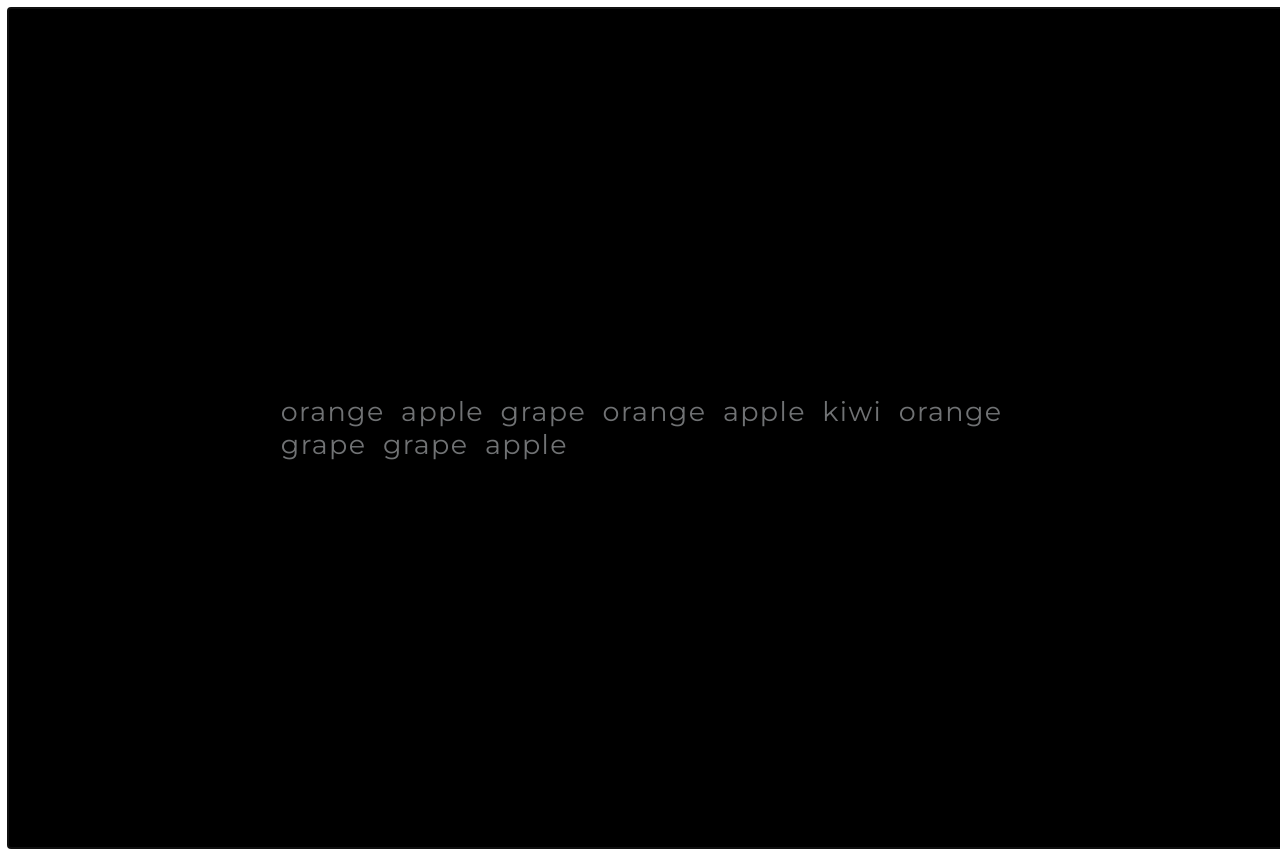
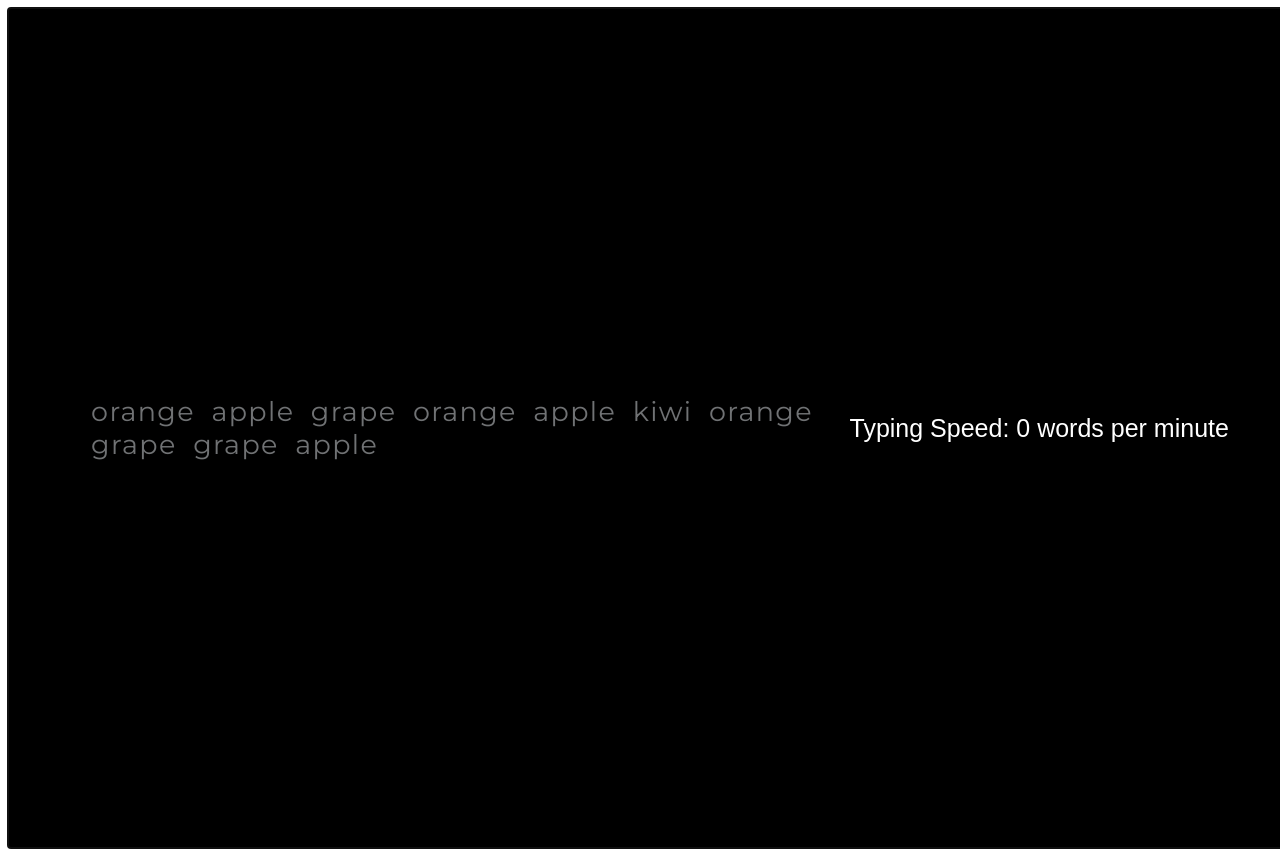
Before and after one commit to PAWAN-PAREEK-1/typing-speed-test, a Next.js app: page / in a window 1280 px wide. Shown: the top 856 px of the page. Built offline with nearby package versions, Linux system fonts and the light colour scheme.

Commit message:
typing spped is mesured

```diff
--- a/src/app/components/TypingTest.jsx
+++ b/src/app/components/TypingTest.jsx
@@ -1,23 +1,40 @@
-// components/TypingTest.js
 import { useState, useEffect, useRef } from 'react';
-import '../globals.css'
+import '../globals.css';
 
 const TypingTest = ({ paragraph, onComplete }) => {
   const [typedText, setTypedText] = useState('');
   const [wrongLetters, setWrongLetters] = useState([]);
+  const [completedWords, setCompletedWords] = useState(0);
+  const [startTime, setStartTime] = useState(null);
+  const [typingSpeed, setTypingSpeed] = useState(0);
   const paragraphRef = useRef(null);
 
   useEffect(() => {
-    console.log('TypingTest component mounted'); // Check if the component mounts
     paragraphRef.current.focus();
+    setStartTime(Date.now());
   }, []);
+
+  useEffect(() => {
+    if (completedWords > 0 && startTime) {
+      const endTime = Date.now();
+      const timeInSeconds = (endTime - startTime) / 1000;
+      const wordsPerSecond = completedWords / timeInSeconds;
+      const wordsPerMinute = wordsPerSecond * 60;
+      setTypingSpeed(wordsPerMinute.toFixed(2));
+      console.log('Typing Speed:', typingSpeed);
+    }
+  }, [completedWords, startTime]);
 
   const handleKeyDown = (e) => {
     const { key } = e;
 
-    // Check if the pressed key is a correct English letter or space
     if (/^[a-zA-Z\s]$/.test(key)) {
       const updatedTypedText = typedText + key;
+
+      if (key === ' ' && typedText.trim() !== '') {
+        setCompletedWords((prevCount) => prevCount + 1);
+        console.log('Completed words:', completedWords + 1);
+      }
 
       if (updatedTypedText.length === paragraph.length) {
         console.log('Paragraph completed');
@@ -31,7 +48,6 @@
       setTypedText(updatedTypedText);
     }
   };
-
 
   const getLetterColor = (index) => {
     if (index < typedText.length) {
@@ -63,16 +79,19 @@
       tabIndex="0"
       ref={paragraphRef}
     >
-      <div style={{ width: '60%', textJustify: "center" }} className='mainText'>
+      <div style={{ width: '60%', textJustify: 'center' }} className="mainText">
         {paragraph.split('').map((letter, index) => (
           <span key={index} style={{ color: getLetterColor(index) }}>
             {letter}
           </span>
         ))}
       </div>
+      <div>
+        Typing Speed: {typingSpeed} words per minute
+
+      </div>
     </div>
   );
 };
 
-
 export default TypingTest;
```
Also changed, not shown: src/app/page.js (+1 -69 lines).
